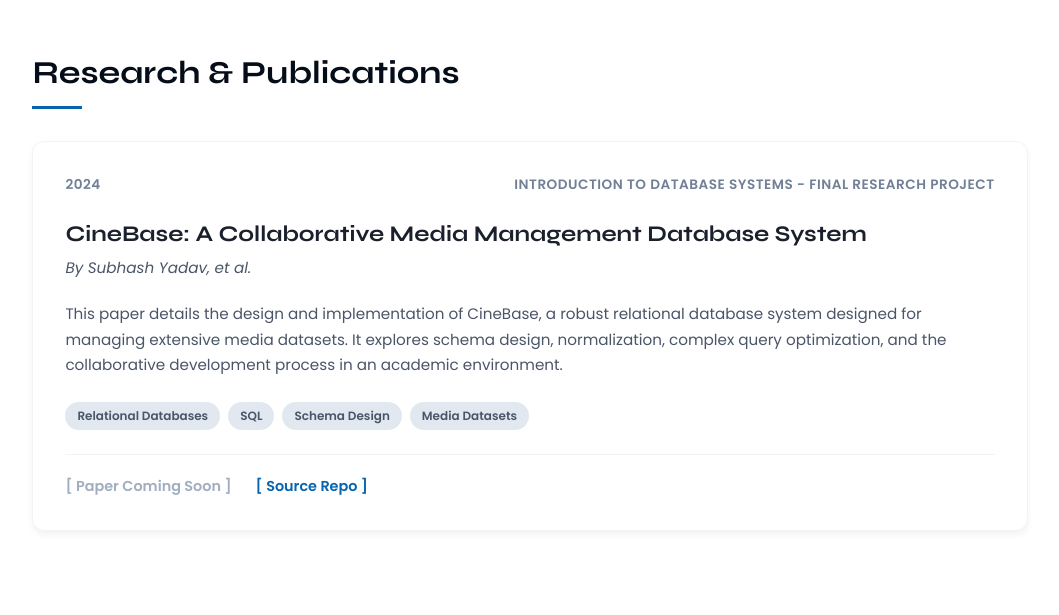
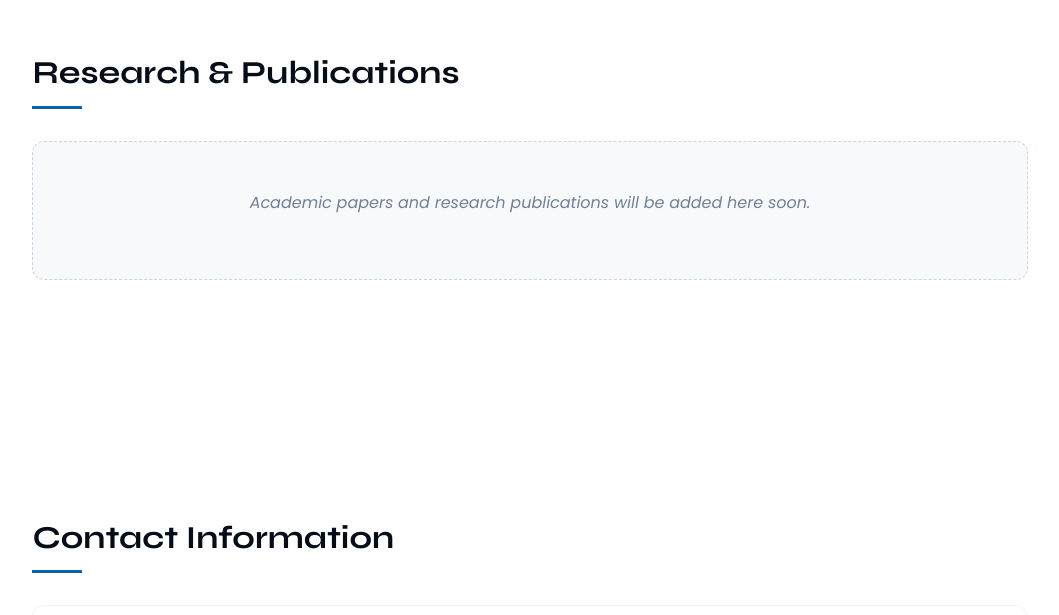
Before and after one commit to subhashyadavon/SubhashYadav, a React (Vite) app: page / in a window 1280 px wide. Shown: the part 7045-7660 px from the top of the page, without its empty margins (150-1209 px from the left). Built offline with nearby package versions, Linux system fonts and the light colour scheme.

Commit message:
Remove placeholder from publications, add soon message

```diff
--- a/src/assets/publications_data.js
+++ b/src/assets/publications_data.js
@@ -1,16 +1,17 @@
 
 const publications_data = [
-    {
-        p_no: 1,
-        p_title: "CineBase: A Collaborative Media Management Database System",
-        p_abstract: "This paper details the design and implementation of CineBase, a robust relational database system designed for managing extensive media datasets. It explores schema design, normalization, complex query optimization, and the collaborative development process in an academic environment.",
-        p_authors: "Subhash Yadav, et al.",
-        p_date: "2024",
-        p_venue: "Introduction to Database Systems - Final Research Project",
-        p_pdf: "#", // Placeholder for future PDF link
-        p_github: "https://github.com/subhashyadavon/DatabaseProject.git",
-        p_tags: ["Relational Databases", "SQL", "Schema Design", "Media Datasets"]
-    }
+    // Add your academic papers here later, e.g.:
+    // {
+    //     p_no: 1,
+    //     p_title: "Title of Paper",
+    //     p_abstract: "Brief summary.",
+    //     p_authors: "Your Name",
+    //     p_date: "2024",
+    //     p_venue: "Journal / Project Name",
+    //     p_pdf: "link-to-pdf",
+    //     p_github: "link-to-repo",
+    //     p_tags: ["Tag1", "Tag2"]
+    // }
 ];
 
 export default publications_data;
--- a/src/components/Publications/Publications.css
+++ b/src/components/Publications/Publications.css
@@ -6,6 +6,16 @@
     display: flex;
     flex-direction: column;
     gap: 2rem;
+}
+
+.publications-coming-soon {
+    background: #f8f9fa;
+    border-radius: 12px;
+    padding: 3rem;
+    text-align: center;
+    color: #718096;
+    font-style: italic;
+    border: 1px dashed #cbd5e0;
 }
 
 .publication-item {
--- a/src/components/Publications/Publications.jsx
+++ b/src/components/Publications/Publications.jsx
@@ -5,6 +5,11 @@ const Publications = () => {
     return (
         <section id='publications' className='publications'>
             <h2>Research & Publications</h2>
+            {publications_data.length === 0 ? (
+                <div className="publications-coming-soon">
+                    <p>Academic papers and research publications will be added here soon.</p>
+                </div>
+            ) : (
                 <div className="publications-container">
                     {publications_data.map((pub, index) => (
                         <div key={index} className="publication-item">
@@ -33,6 +38,7 @@ const Publications = () => {
                         </div>
                     ))}
                 </div>
+            )}
         </section>
     )
 }
```
Lines whose indentation alone changed are shown as unchanged.
